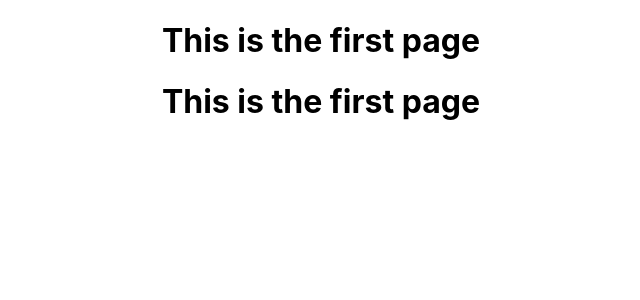
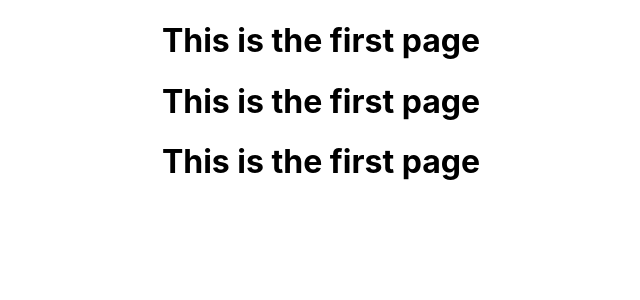
Before and after one commit to sei-promise/project-3-old, a React (Create React App) app: page / in a window 1280 px wide. Shown: the top 300 px of the page, without its empty margins (319-959 px from the left). Built offline with nearby package versions, Linux system fonts and the light colour scheme.

Commit message:
add h1 in app file

```diff
--- a/src/App.js
+++ b/src/App.js
@@ -7,6 +7,7 @@ function App() {
     <div className="App">
       <h1>This is the first page</h1>
       <h1>This is the first page</h1>
+      <h1>This is the first page</h1>
     </div>
   );
 }
```
